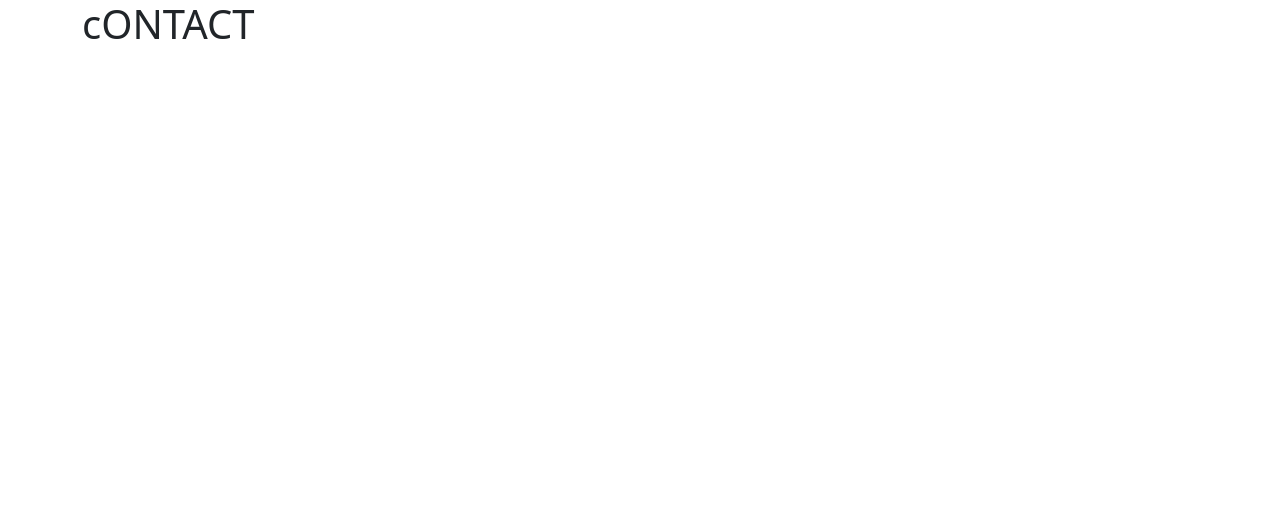
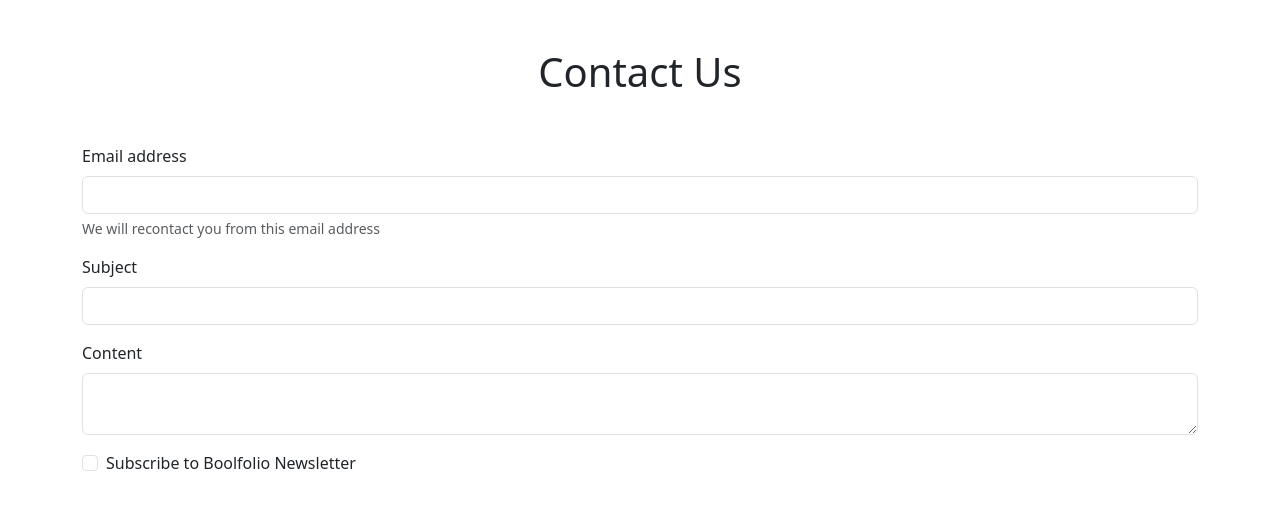
Before and after one commit to MatteoLucerni/vite-boolfolio, a Vue app: page /contact in a window 1280 px wide. Shown: the top 510 px of the page. Built offline with nearby package versions, Linux system fonts and the light colour scheme.

Commit message:
feat: added form html for contact

```diff
--- a/src/pages/ContactPage.vue
+++ b/src/pages/ContactPage.vue
@@ -1,6 +1,7 @@
 <script>
 import axios from 'axios';
 export default {
+    name: 'ContactPage',
     components: {
 
     },
@@ -16,7 +17,32 @@ export default {
 </script>
 
 <template>
-    <h1>cONTACT</h1>
+    <h1 class="my-5 text-center">Contact Us</h1>
+    <form action="" method="post">
+        <!-- email -->
+        <div class="mb-3">
+            <label for="email" class="form-label">Email address</label>
+            <input name="email" type="email" class="form-control" id="email" required>
+            <div id="emailHelp" class="form-text">We will recontact you from this email address</div>
+        </div>
+        <!-- subject -->
+        <div class="mb-3">
+            <label for="subject" class="form-label">Subject</label>
+            <input type="text" class="form-control" id="subject" required>
+        </div>
+        <!-- message -->
+        <div class="mb-3">
+            <label for="message" class="form-label">Content</label>
+            <textarea class="form-control" id="message" name="message" required></textarea>
+        </div>
+        <!-- newsletter -->
+        <div class="form-check">
+            <input class="form-check-input" type="checkbox" value="" name="newsletter" id="newsletter">
+            <label class="form-check-label" for="newsletter">
+                Subscribe to Boolfolio Newsletter
+            </label>
+        </div>
+    </form>
 </template>
 
 <style scoped></style>
```
